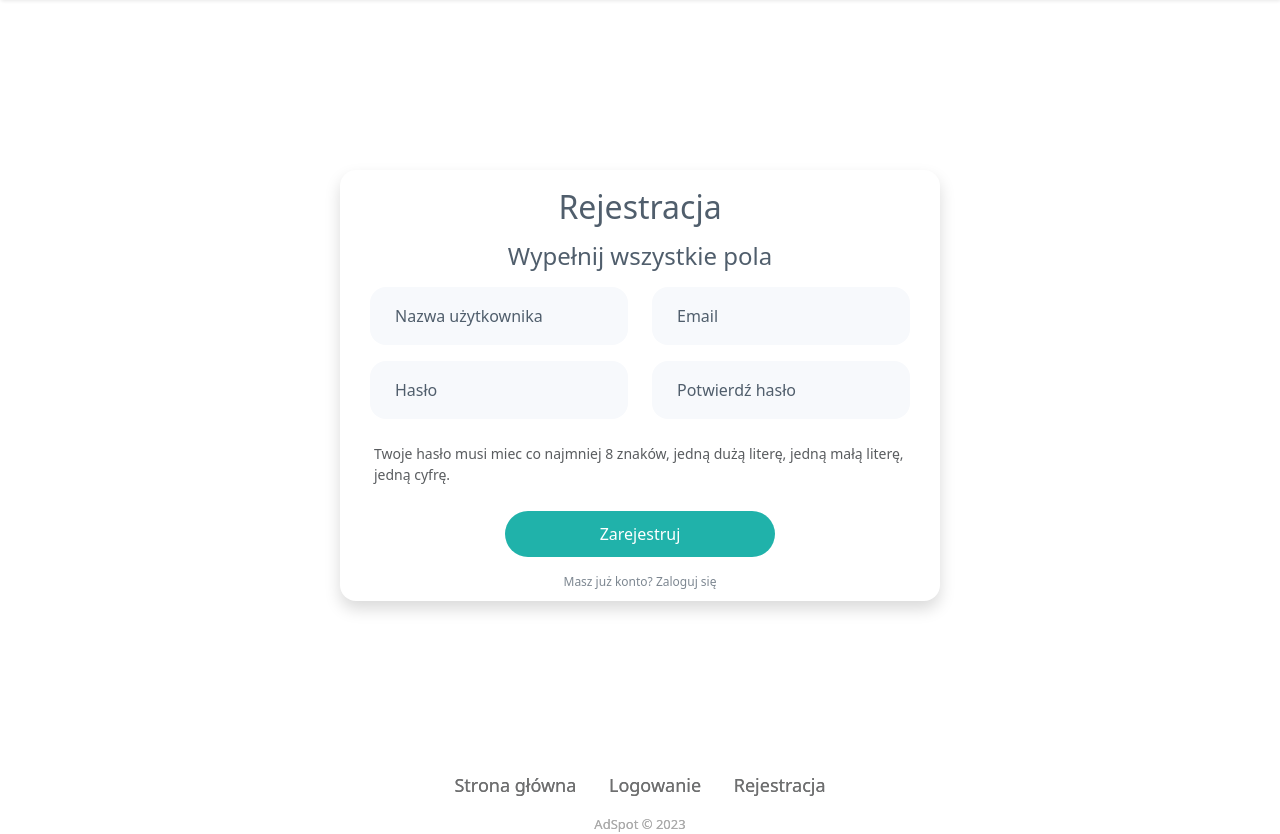
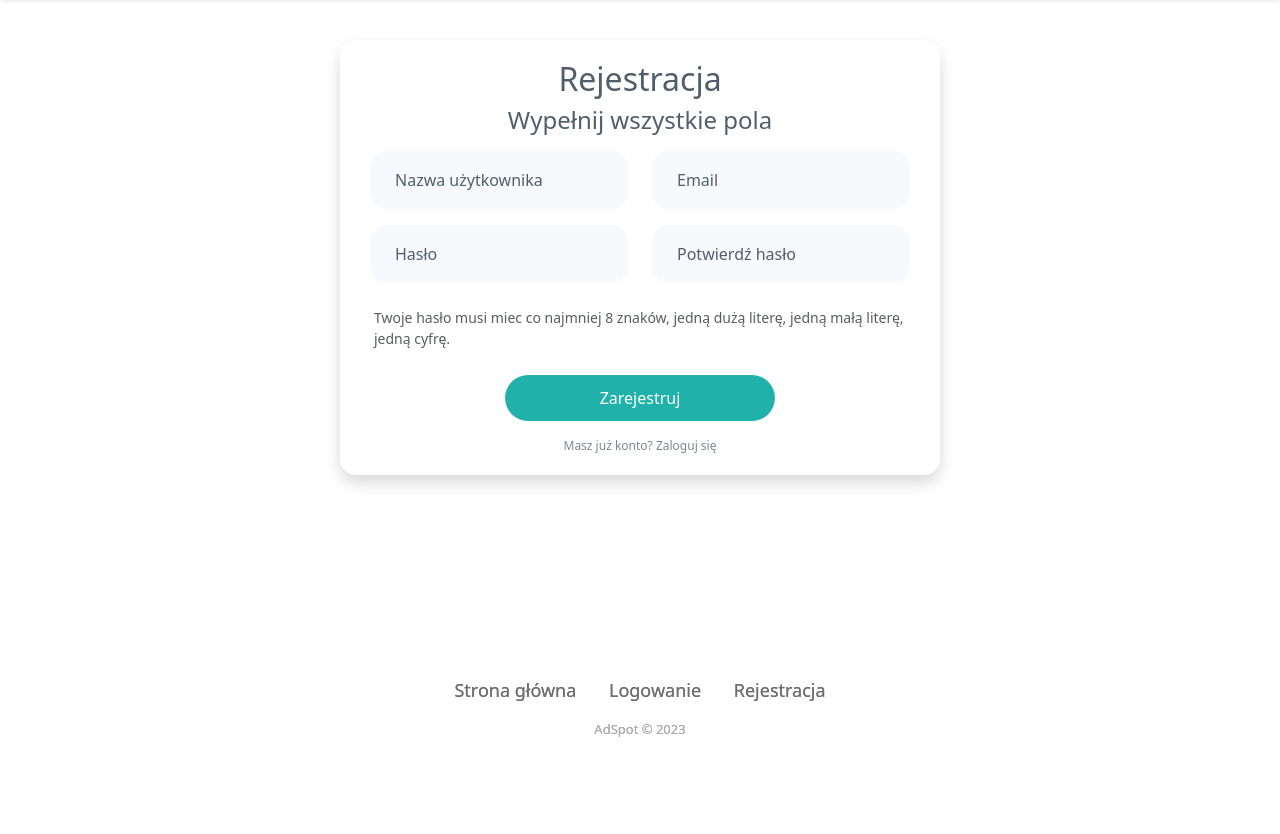
Before and after one commit to luk4sz98/AdSpot, a Django app: page /registration in a window 1280 px wide. Shown: the part 56-890 px from the top of the page. After the commit the page ends 793 px from the top, so only its background shows below. Run offline with Django 4.2, Linux system fonts and the light colour scheme.

Commit message:
fix margins

```diff
--- a/AdSpot/static/loginForm.css
+++ b/AdSpot/static/loginForm.css
@@ -1,7 +1,7 @@
 .login-clean {
     background: #f1f7fc;
-    padding: 70px 0;
-    margin: 120px 0;
+    padding: 40px 0;
+    margin: 0;
   }
 
   .login-clean form {
--- a/AdSpot/static/registration.css
+++ b/AdSpot/static/registration.css
@@ -1,13 +1,13 @@
 .registration {
     padding: 20px 0;
-    margin: 150px 0;
+    margin: 0;
 }
 
 .registration form {
     max-width: 600px;
     margin: 0 auto;
     background-color: #ffffff;
-    padding: 10px 30px;
+    padding: 20px 30px;
     border-radius: 4px;
     color: #505e6c;
     box-shadow: 1px 1px 5px rgba(0,0,0,0.1);
--- a/AdSpot/static/resetPasswordForm.css
+++ b/AdSpot/static/resetPasswordForm.css
@@ -1,7 +1,7 @@
 .reset-password {
     background: #f1f7fc;
-    padding: 100px 0;
-    margin: 125px 0;
+    padding: 50px 0;
+    margin: 0;
 }
 
 .reset-password form {
--- a/AdSpot/templates/authorization/registration.html
+++ b/AdSpot/templates/authorization/registration.html
@@ -2,10 +2,10 @@
 
 {% block data %}
 
-<section class="registration" style="background: rgb(255,255,255);">
+<section class="registration mt-3" style="background: rgb(255,255,255);">
     <form autocomplete="off" id="form" method="post" class="shadow" style="border-radius: 1rem;"> {% csrf_token %}
         <div class="row">
-            <div class="col d-flex justify-content-center align-items-center my-2">
+            <div class="col d-flex justify-content-center align-items-center">
                 <h2>
                     Rejestracja
                 </h2>
```
